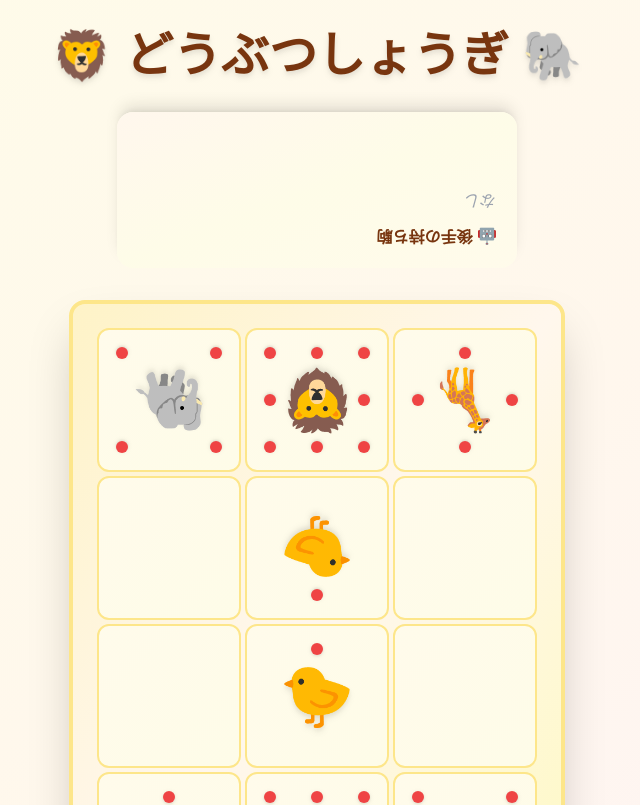
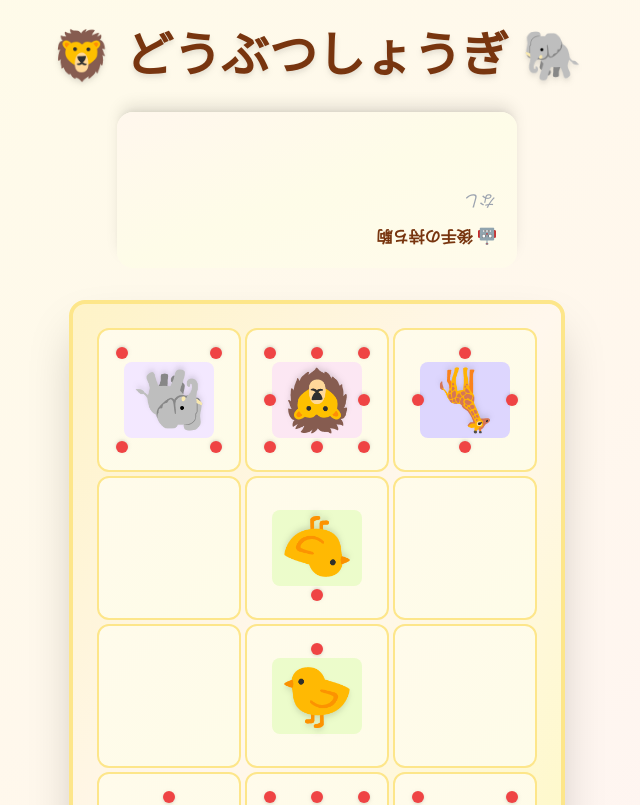
Before and after one commit to Sei-Yukinari/animal-syogi, a Next.js app: page / in a window 1280 px wide. Shown: the top 805 px of the page, without its empty margins (323-963 px from the left). Built offline with nearby package versions, Linux system fonts and the light colour scheme.

Commit message:
Add background colors to pieces based on type for improved visual distinction

```diff
--- a/src/components/Piece.tsx
+++ b/src/components/Piece.tsx
@@ -60,6 +60,14 @@ const PIECE_DIRECTIONS: Record<PieceType['type'], DirectionGrid> = {
   ],
 };
 
+const PIECE_BG: Record<PieceType['type'], string> = {
+  lion: 'bg-pink-100',      // ライオン: 薄いピンク
+  chick: 'bg-lime-100',     // ヒヨコ: 薄い黄緑
+  giraffe: 'bg-violet-200', // キリン: 紫
+  elephant: 'bg-purple-100',// ゾウ: 薄い紫
+  chicken: 'bg-yellow-100', // ニワトリ: 薄い黄色（未指定の補完）
+};
+
 export default function Piece({ piece, isSelected = false }: PieceProps) {
   const isAI = piece.player === 'ai';
   const directions = PIECE_DIRECTIONS[piece.type];
@@ -85,8 +93,8 @@ export default function Piece({ piece, isSelected = false }: PieceProps) {
                   key={`${rowIndex}-${colIndex}`}
                   className="flex items-center justify-center"
                 >
-                  <div className="text-3xl sm:text-6xl select-none drop-shadow-md">
-                    {PIECE_EMOJI[piece.type]}
+                  <div className={`${PIECE_BG[piece.type]} rounded-lg p-1 sm:p-2 flex items-center justify-center`}>
+                    <div className="text-3xl sm:text-6xl select-none drop-shadow-md">{PIECE_EMOJI[piece.type]}</div>
                   </div>
                 </div>
               );
```
